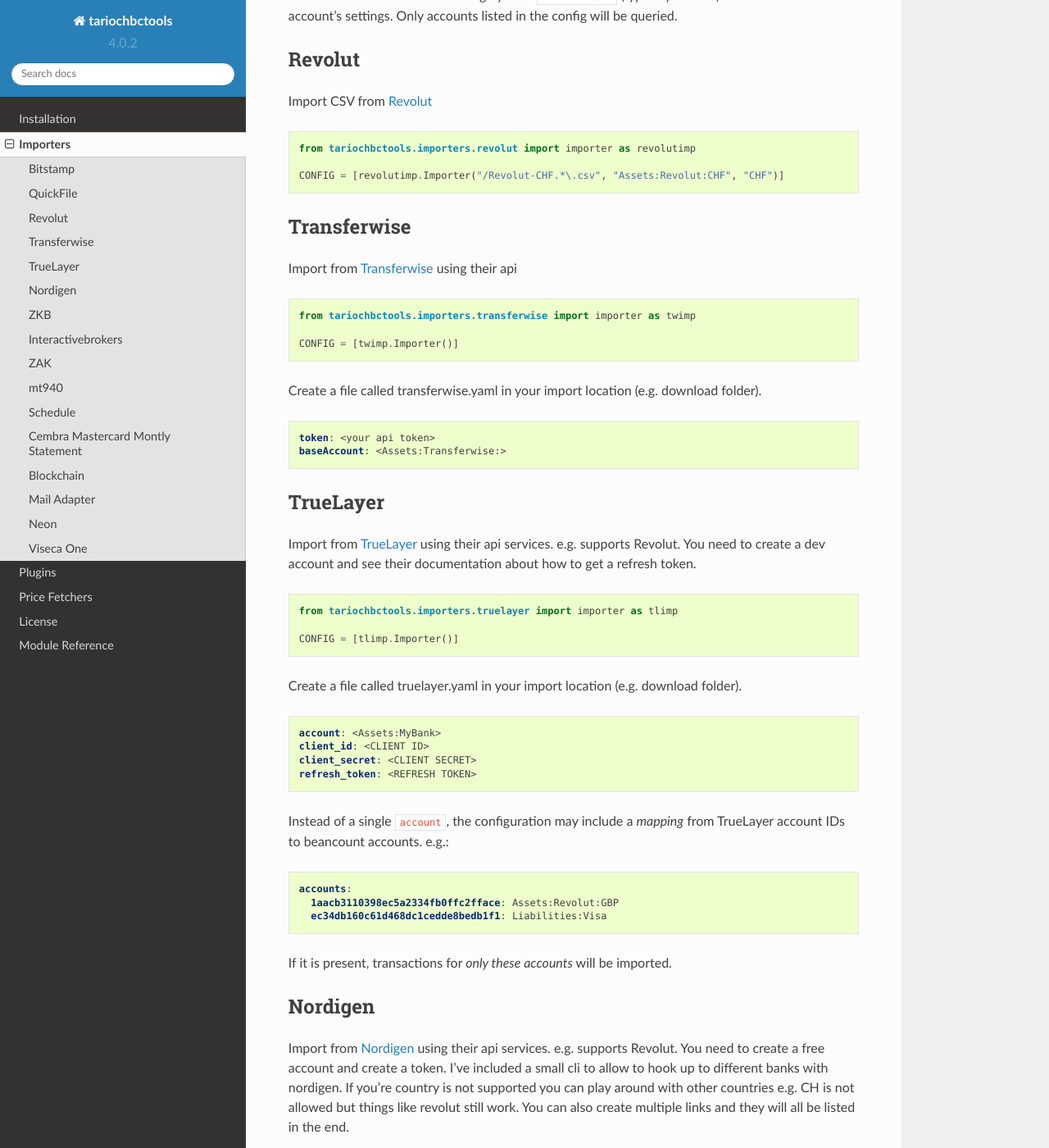
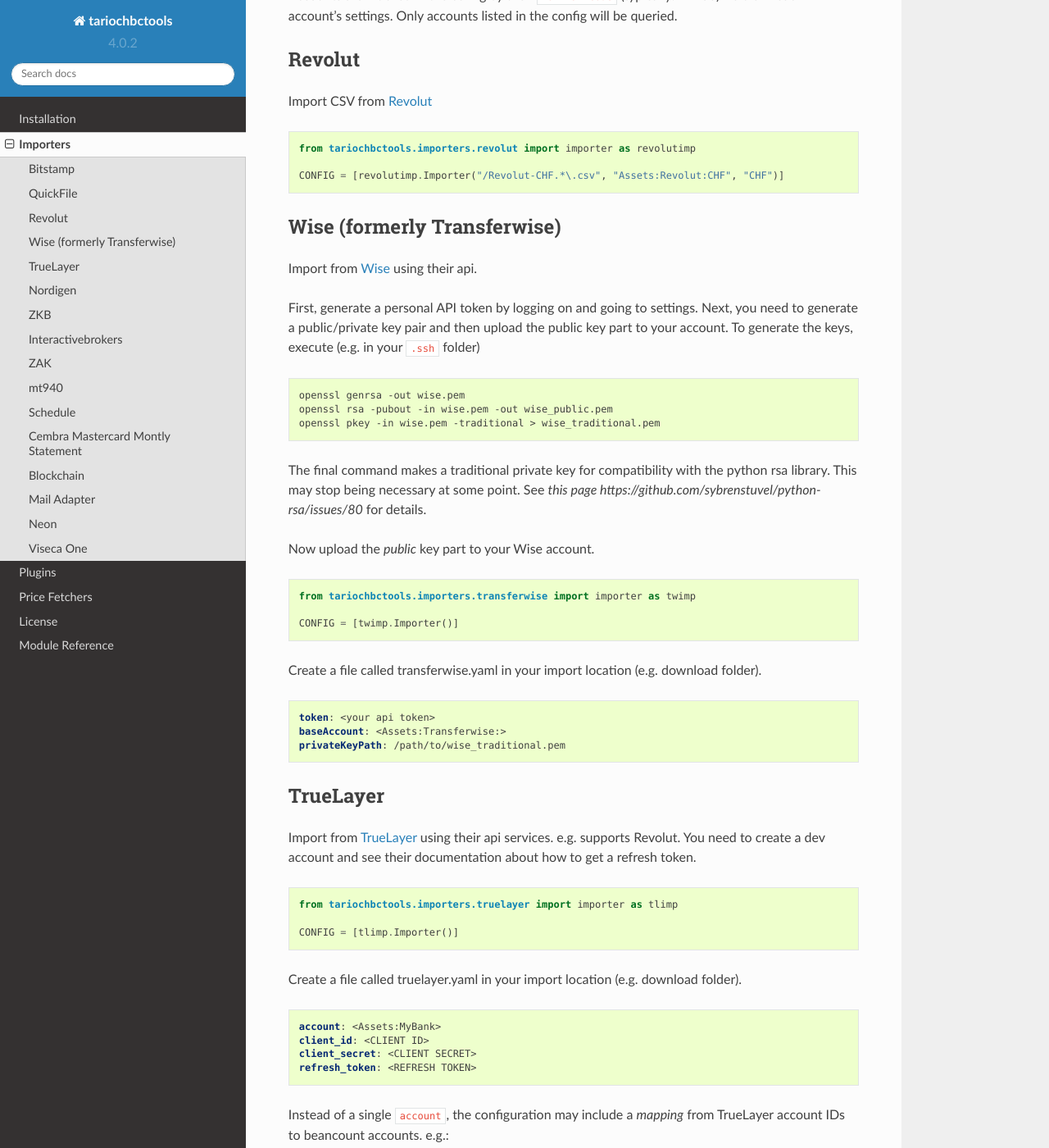
Before and after one commit to tarioch/beancounttools, a Sphinx documentation site: the page built from docs/importers.rst, in a window 1280 px wide and 1400 px high, scrolled down 1510 px. Shown: the whole window at 82% size. Built offline with Sphinx 7.4.7 and the Read the Docs theme 2.0.0, drawn with Linux system fonts in a browser that asks for light colours.

Commit message:
Added documentation

```diff
--- a/docs/importers.rst
+++ b/docs/importers.rst
@@ -88,10 +88,25 @@
   CONFIG = [revolutimp.Importer("/Revolut-CHF.*\.csv", "Assets:Revolut:CHF", "CHF")]
 
 
-Transferwise
-------------
+Wise (formerly Transferwise)
+----------------------------
 
-Import from `Transferwise <https://www.transferwise.com/>`__ using their api
+Import from `Wise <https://www.wise.com/>`__ using their api.
+
+First, generate a personal API token by logging on and going to settings.
+Next, you need to generate a public/private key pair and then upload the public
+key part to your account. To generate the keys, execute (e.g. in your ``.ssh`` folder)
+
+.. code-block:: bash
+
+   openssl genrsa -out wise.pem
+   openssl rsa -pubout -in wise.pem -out wise_public.pem
+   openssl pkey -in wise.pem -traditional > wise_traditional.pem
+
+The final command makes a traditional private key for compatibility with the python rsa library. This may stop being necessary at some point. See `this page https://github.com/sybrenstuvel/python-rsa/issues/80` for details.
+
+Now upload the *public* key part to your Wise account.
+
 
 .. code-block:: python
 
@@ -105,6 +120,7 @@
 
   token: <your api token>
   baseAccount: <Assets:Transferwise:>
+  privateKeyPath: /path/to/wise_traditional.pem
 
 
 TrueLayer
```
